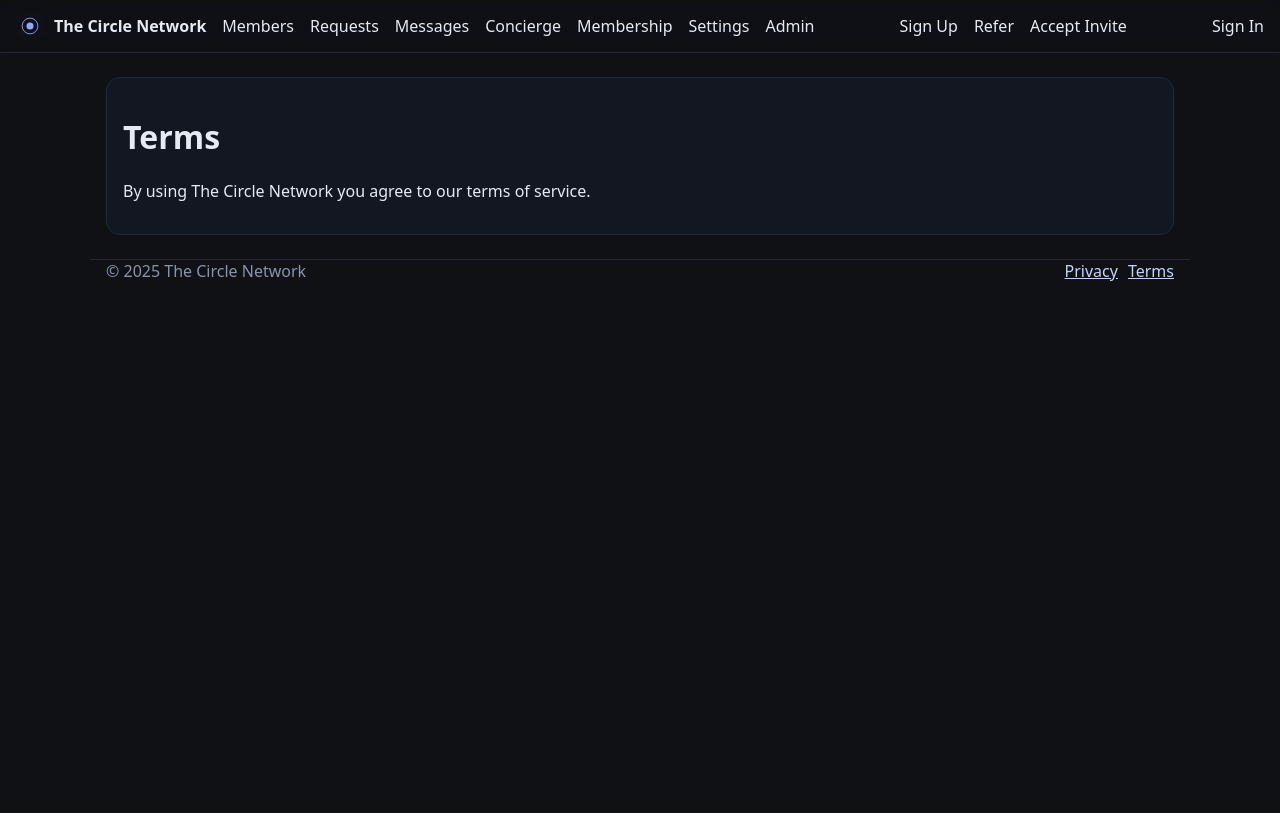
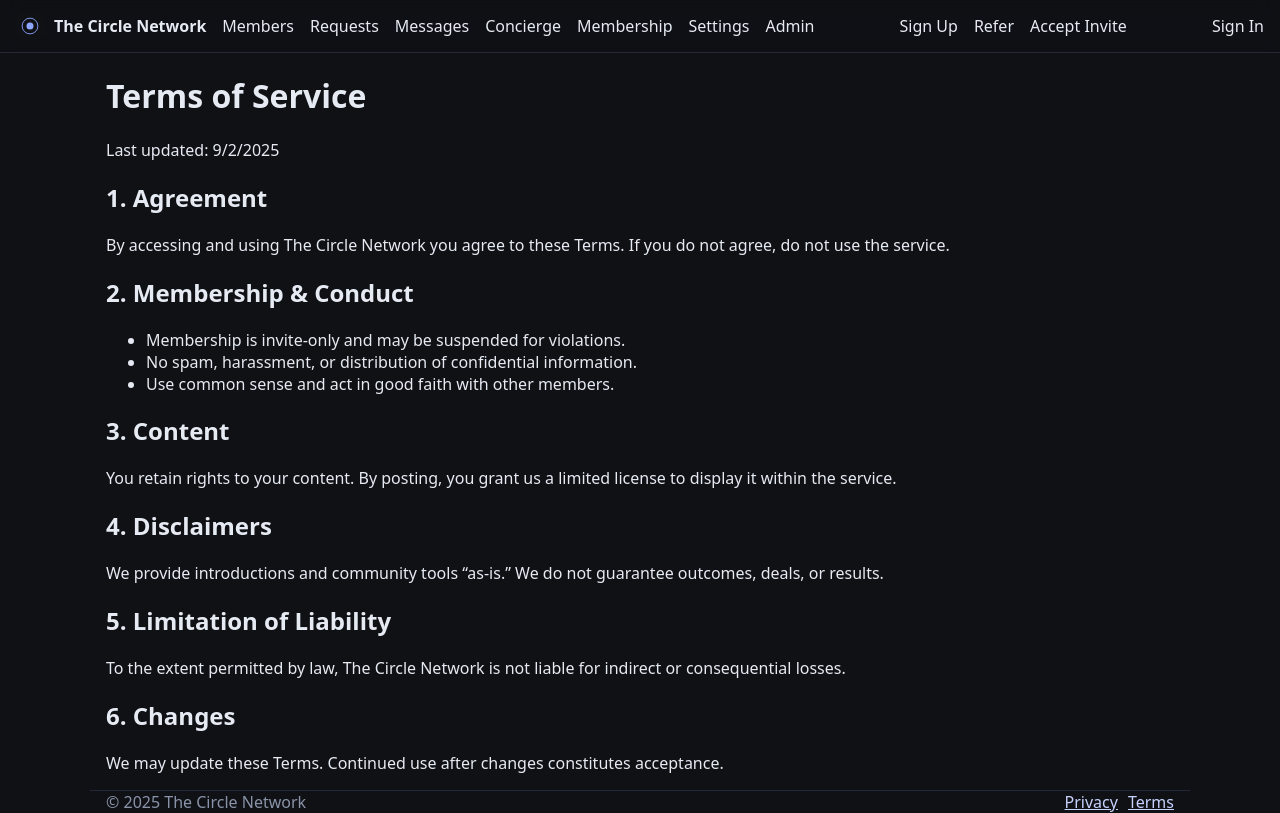
Before and after one commit to salamah551/thecirclenetwork.org, a Next.js app: page /terms in a window 1280 px wide. Built offline with nearby package versions, Linux system fonts and the light colour scheme; no server answers.

Commit message:
Update page.tsx

```diff
--- a/app/terms/page.tsx
+++ b/app/terms/page.tsx
@@ -1 +1,45 @@
-export default function T(){return (<div className='container' style={{padding:'24px 0'}}><div className='card'><h1>Terms</h1><p>By using The Circle Network you agree to our terms of service.</p></div></div>)}
+export const metadata = { title: 'Terms of Service — The Circle Network' };
+
+export default function TermsPage() {
+  return (
+    <main className="mx-auto max-w-3xl px-6 py-16">
+      <h1 className="text-3xl font-bold">Terms of Service</h1>
+      <p className="mt-3 text-zinc-600 text-sm">Last updated: {new Date().toLocaleDateString()}</p>
+
+      <div className="prose prose-zinc mt-8">
+        <h2>1. Agreement</h2>
+        <p>
+          By accessing and using The Circle Network you agree to these Terms. If you do not agree,
+          do not use the service.
+        </p>
+
+        <h2>2. Membership & Conduct</h2>
+        <ul>
+          <li>Membership is invite-only and may be suspended for violations.</li>
+          <li>No spam, harassment, or distribution of confidential information.</li>
+          <li>Use common sense and act in good faith with other members.</li>
+        </ul>
+
+        <h2>3. Content</h2>
+        <p>
+          You retain rights to your content. By posting, you grant us a limited license to display it within the service.
+        </p>
+
+        <h2>4. Disclaimers</h2>
+        <p>
+          We provide introductions and community tools “as-is.” We do not guarantee outcomes, deals, or results.
+        </p>
+
+        <h2>5. Limitation of Liability</h2>
+        <p>
+          To the extent permitted by law, The Circle Network is not liable for indirect or consequential losses.
+        </p>
+
+        <h2>6. Changes</h2>
+        <p>
+          We may update these Terms. Continued use after changes constitutes acceptance.
+        </p>
+      </div>
+    </main>
+  );
+}
```
